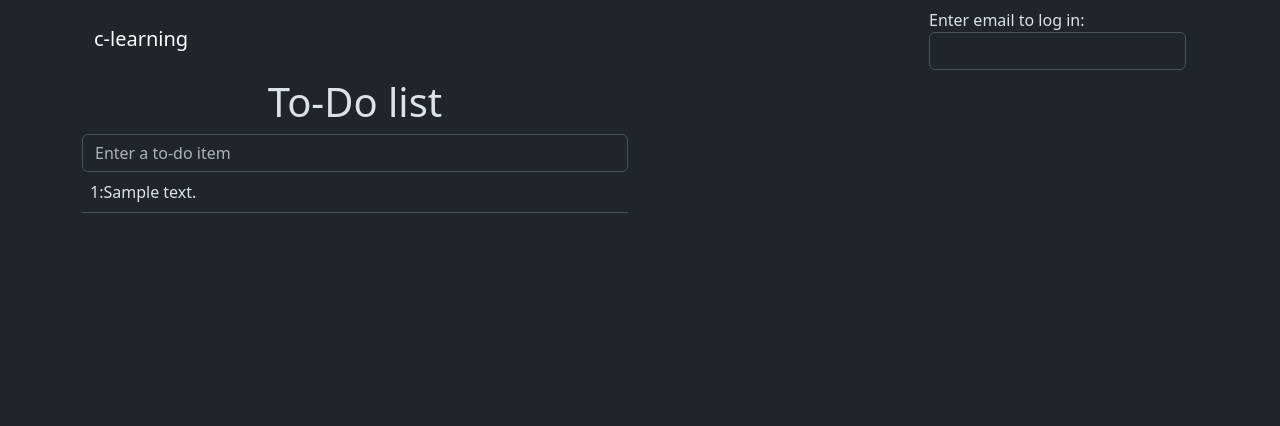
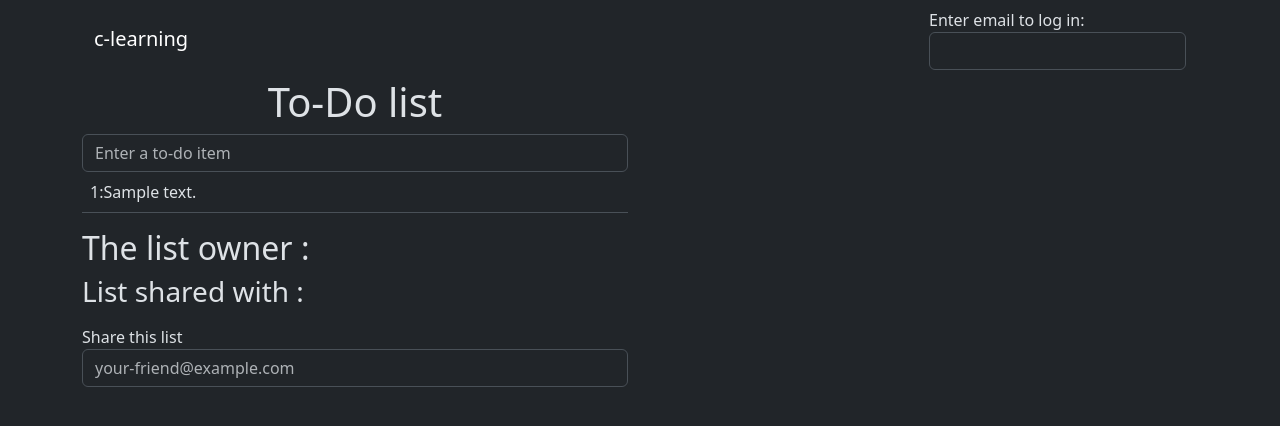
Before and after one commit to Engy-Mohamed/python-tdd-book, a Django app: page /lists/1/ in a window 1280 px wide. Shown: the top 426 px of the page. Run offline with Django 3.2, Linux system fonts and the light colour scheme; tables that the repository leaves empty hold one stand-in row (values such as "Sample post"); some libraries are stand-ins or nearby versions.

Commit message:
three unit tests are added and 'Share list' item passed the functional test

```diff
--- a/functional_tests/base.py
+++ b/functional_tests/base.py
@@ -13,7 +13,7 @@
 from django.conf import settings
 
 
-MAX_WAIT = 10
+MAX_WAIT = 20
 SCREEN_DUMP_LOCATION = os.path.join(
     os.path.dirname(os.path.abspath(__file__)), 'screendumps'
 )
--- a/functional_tests/list_page.py
+++ b/functional_tests/list_page.py
@@ -36,7 +36,7 @@
     def get_share_box(self):
         return self.test.browser.find_element(
             By.CSS_SELECTOR,
-            'input[name="share"]'
+            'input[name="share_email"]'
         )
 
 
--- a/lists/forms.py
+++ b/lists/forms.py
@@ -22,8 +22,6 @@
         }
 
 
-
-
 class NewListForm(ItemForm):
 
     def save(self, owner):
--- a/lists/models.py
+++ b/lists/models.py
@@ -4,11 +4,18 @@
 
 class List(models.Model):
 
+
     owner = models.ForeignKey(
         settings.AUTH_USER_MODEL,
         blank=True, null=True,
-        on_delete=models.CASCADE
+        on_delete=models.CASCADE,
+        related_name='owner_user'
         )
+
+    shared_with = models.ManyToManyField(
+        settings.AUTH_USER_MODEL,
+        related_name='shared_with_user'
+    )
 
     def get_absolute_url(self):
         return reverse('view_list', args=[self.id])
--- a/lists/templates/base.html
+++ b/lists/templates/base.html
@@ -78,9 +78,17 @@
         </div>
       </div>
 
+
       <div class="row">
         <div class="col-md-6 col-md-offset-3">
           {% block extra_content %}
+          {% endblock %}
+        </div>
+      </div>
+
+      <div class="row">
+        <div class="col-md-6 col-md-offset-3">
+          {% block share_list %}
           {% endblock %}
         </div>
       </div>
--- a/lists/templates/list.html
+++ b/lists/templates/list.html
@@ -10,3 +10,22 @@
     {% endfor %}
   </table>
 {% endblock %}
+{% block share_list %}
+  <form class="navbar-form navbar-right"
+                    method="POST"
+                    action="{% url 'share_list' list.id %}">
+    <span>Share this list</span>
+    <input class="form-control" name="share_email" type="text" placeholder="your-friend@example.com"/>
+    {% csrf_token %}
+  </form>
+{% endblock %}
+{% block extra_content %}
+    <h2>The list owner : </h2>
+    <span id="id_list_owner">{{ list.owner.email }}</span>
+    <h3>List shared with :</h3>
+    <ul>
+        {% for user in list.shared_with.all %}
+            <li class='list-share'>{{ user.email }}</li>
+        {% endfor %}
+    </ul>
+{% endblock %}
--- a/lists/templates/my_lists.html
+++ b/lists/templates/my_lists.html
@@ -10,4 +10,10 @@
             <li><a href="{{ list.get_absolute_url }}">{{ list.name }}</a></li>
         {% endfor %}
     </ul>
+    <h2>Shared lists</h2>
+    <ul>
+        {% for list in shared_lists %}
+            <li><a href="{{ list.get_absolute_url }}">{{ list.name }}</a></li>
+        {% endfor %}
+    </ul>
 {% endblock %}
--- a/lists/urls.py
+++ b/lists/urls.py
@@ -23,7 +23,6 @@
 
     path("new", views.new_list, name='new_list'),
     path("<int:list_id>/", views.view_list, name='view_list'),
-    #path("users/(.+)/", views.my_lists, name='my_lists'),
     path("users/<email>/", views.my_lists, name='my_lists'),
-
+    path("<int:list_id>/share", views.share_list, name='share_list'),
 ]
--- a/lists/views.py
+++ b/lists/views.py
@@ -30,6 +30,8 @@
             return redirect(list_)
 
     return render(request,"list.html",
+
+
                   {"list" : list_, "form" : form})
 
 
@@ -43,4 +45,13 @@
 
 def my_lists(request, email):
     owner = User.objects.get(email=email)
-    return render(request, 'my_lists.html', {'owner': owner})
+    shared_lists = List.objects.filter(shared_with=owner).all()
+    return render(request, 'my_lists.html', {'owner': owner,'shared_lists':shared_lists })
+
+def share_list(request, list_id):
+
+    share_with_email = request.POST.get('share_email')
+    list_ = List.objects.get(id=list_id)
+    user_ = User.objects.get(email=share_with_email)
+    list_.shared_with.add(user_)
+    return redirect(list_)
```
Also changed, not shown: lists/tests/test_models.py (+7 -0 lines), lists/tests/test_views.py (+47 -0 lines), lists/migrations/0007_list_shared_with_alter_list_owner.py (added).
